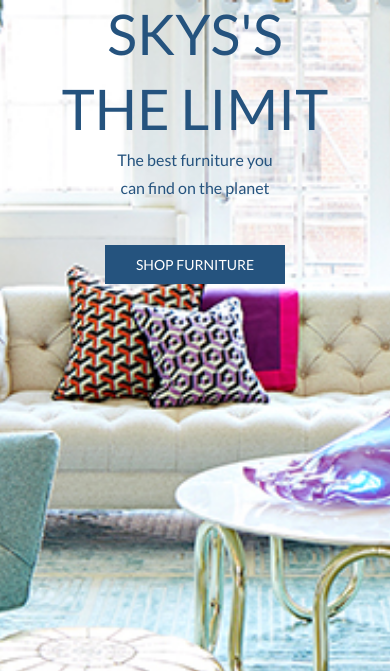
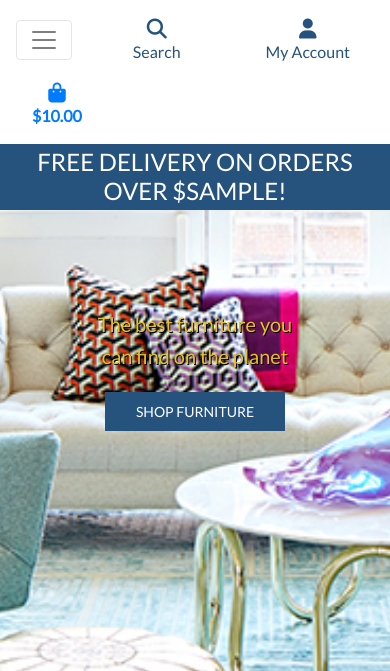
Before and after one commit to Code-Institute-Submissions/rpaulnarcis-milestone4_AugResub, a Django app: template home/templates/home/index.html in a window 390 px wide. Shown: the top 671 px of the page. Run offline with Django 3.2, Linux system fonts and the light colour scheme; the template is opened without the code that fills it: most values are stand-ins (such as "Sample title", 1, 10 or a date in 2020); some libraries are stand-ins or nearby versions.

Commit message:
Added mobile header and main navbar

```diff
--- a/home/templates/home/index.html
+++ b/home/templates/home/index.html
@@ -13,11 +13,11 @@
     <div class="container h-100">
         <div class="row h-100">
             <div class="col text-center ">
-                <h1 class="display-4 logo-font text-blue">SKYS's</h1>
+                <h1 class="display-4 logo-font text-blue">SKY'S</h1>
                 <h1 class="display-4 logo-font text-blue">THE LIMIT</h1>
-                <h6 class="text-blue">The best furniture you</h6>
-                <h6 class="text-blue">can find on the planet</h6>
-                <div class="my-5">
+                <h5 class="catch-phrase  mx-auto">The best furniture you</h5>
+                <h5 class=" mx-auto">can find on the planet</h5>
+                <div class="my-4">
                     <h4>
                         <a href="" class="shop-furniture-button btn btn-sm rounded-0 text-uppercase py-2 text-white">Shop Furniture</a>
                     </h4>
--- a/static/css/base.css
+++ b/static/css/base.css
@@ -9,6 +9,7 @@ body {
     color: #555;
     font-family: 'Lato';
 }
+
 
 /* from Bulma */
 .icon {
@@ -34,7 +35,7 @@ body {
 }
 
 .btn-blue {
-    background: rgb(55, 132, 204);
+    background: rgb(37, 83, 126);
     color: white;
 }
 
@@ -55,10 +56,24 @@ body {
 .text-white {
     color: white;
 }
+
+.catch-phrase {
+    margin-top:170px;
+}
+
+h5 {
+    text-shadow:  1px 1px 0px black;
+    color:rgb(231, 194, 27);
+
+}
+
 .border-blue {
     border: 1px solid rgb(37, 83, 126) !important;
 }
 
+.bg-blue {
+    background:rgb(37, 83, 126);
+}
 /* -------------------------------- Media Queries */
 
 /* Slightly larger container on xl screens */
@@ -79,6 +94,8 @@ body {
     }
 
     .header-container {
-        padding-top: 90px;
+        padding-top: 164px;
     }
+
+
 }
--- a/templates/base.html
+++ b/templates/base.html
@@ -47,7 +47,7 @@
             <div class="input-group w-100">
                 <input class="form-control border border-blue rounded-0" type="text" name="q" placeholder="Search our site">
                 <div class="input-group-append">
-                    <button class="form-control btn btn-black border border-blue rounded-0" type="submit">
+                    <button class="form-control btn btn-blue border border-blue rounded-0" type="submit">
                         <span class="icon">
                             <i class="fas fa-search"></i>
                         </span>
@@ -95,6 +95,21 @@
           </ul>
         </div>
       </div>
+      <div class="row bg-white">
+      <nav class="navbar navbar-expand-lg navbar-light w-100">
+        <button class="navbar-toggler" type="button" data-toggle="collapse" data-target="#main-nav"
+          aria-controls="main-nav" aria-expanded="false" aria-label="Toggle navigation">
+          <span class="navbar-toggler-icon"></span>
+        </button>
+        {% include 'includes/mobile-top-header.html' %}
+        {% include 'includes/main-nav.html' %}
+      </nav>
+      </div>
+      <div id="delivery-banner" class="row text-center">
+        <div class="col bg-blue text-white">
+            <h4 class="logo-font my-1">Free delivery on orders over ${{ free_shipping_threshold }}!</h4>
+        </div>
+    </div>
     </header>
 
     {% if messages %}
--- /dev/null
+++ b/templates/includes/main-nav.html
@@ -0,0 +1,49 @@
+<div class="collapse navbar-collapse" id="main-nav">
+    <ul class="navbar-nav w-auto mx-auto">
+        <li class="nav-item dropdown">
+            <a class="logo-font font-weight-bold nav-link text-blue mr-5" href="#" id="all-products-link" data-toggle="dropdown" aria-haspopup="true" aria-expanded="false">
+                All Products
+            </a>
+            <div class="dropdown-menu border-0" aria-labelledby="all-products-link">
+                <a href="" class="dropdown-item">By Price</a>
+                <a href="" class="dropdown-item ">By Rating</a>
+                <a href="" class="dropdown-item ">By Category</a>
+                <a href="" class="dropdown-item">All Products</a>
+            </div>
+        </li>
+
+        <li class="nav-item dropdown">
+            <a class="logo-font font-weight-bold nav-link text-blue mr-5" href="#" id="clothing-link" data-toggle="dropdown" aria-haspopup="true" aria-expanded="false">
+                Bed &amp; Bath
+            </a>
+            <div class="dropdown-menu border-0" aria-labelledby="clothing-link">
+                <a href="" class="dropdown-item">Bed</a>
+                <a href="" class="dropdown-item">Bath</a>
+                <a href="" class="dropdown-item">All Bed &amp; Bath</a>
+            </div>
+        </li>
+
+        <li class="nav-item dropdown">
+            <a class="logo-font font-weight-bold nav-link text-blue mr-5" href="#" id="homeware-link" data-toggle="dropdown" aria-haspopup="true" aria-expanded="false">
+                Kitchen &amp; Dining
+            </a>
+            <div class="dropdown-menu border-0" aria-labelledby="homeware-link">
+                <a href="" class="dropdown-item">Kitchen</a>
+                <a href="" class="dropdown-item">Dining</a>
+                <a href="" class="dropdown-item">All Kitchen &amp; Dining</a>
+            </div>
+        </li>
+
+        <li class="nav-item dropdown">
+            <a class="logo-font font-weight-bold nav-link text-blue" href="#" id="specials-link" data-toggle="dropdown" aria-haspopup="true" aria-expanded="false">
+                Special Offers
+            </a>
+            <div class="dropdown-menu border-0" aria-labelledby="specials-link">
+                <a href="" class="dropdown-item">New Arrivals</a>
+                <a href="" class="dropdown-item">Deals</a>
+                <a href="" class="dropdown-item">Clearance</a>
+                <a href="" class="dropdown-item">All Specials</a>
+            </div>
+        </li>
+    </ul>
+</div>
--- /dev/null
+++ b/templates/includes/mobile-top-header.html
@@ -0,0 +1,56 @@
+<li class="list-inline-item">
+    <a class="text-blue nav-link d-block d-lg-none" href="#" id="mobile-search" data-toggle="dropdown" aria-haspopup="true" aria-expanded="false">
+        <div class="text-center">
+            <div><i class="fas fa-search fa-lg"></i></div>
+            <p class="my-0">Search</p>
+        </div>
+    </a>
+    <div class="dropdown-menu border-0 w-100 p-3 rounded-0 my-0" aria-labelledby="mobile-search">
+        <form class="form" method="GET" action="">
+            <div class="input-group w-100">
+                <input class="form-control border border-blue rounded-0" type="text" name="q" placeholder="Search our site">
+                <div class="input-group-append">
+                    <button class="form-control form-control btn btn-blue border border-blue rounded-0" type="submit">
+                        <span class="icon">
+                            <i class="fas fa-search"></i>
+                        </span>
+                    </button>
+                </div>
+            </div>
+        </form>
+    </div>
+</li>
+<li class="list-inline-item dropdown">
+    <a class="text-blue nav-link d-block d-lg-none" href="#" id="user-options" data-toggle="dropdown" aria-haspopup="true" aria-expanded="false">
+        <div class="text-center">
+            <div><i class="fas fa-user fa-lg"></i></div>
+            <p class="my-0">My Account</p>
+        </div>
+    </a>
+    <div class="dropdown-menu border-0" aria-labelledby="user-options">
+        {% if request.user.is_authenticated %}
+            {% if request.user.is_superuser %}
+                <a href="{% url 'account_logout' %}" class="dropdown-item">Product Management</a>
+            {% endif %}
+            <a href="" class="dropdown-item">My Profile</a>
+            <a href="{% url 'account_logout' %}" class="dropdown-item">Logout</a>
+        {% else %}
+            <a href="{% url 'account_signup' %}" class="dropdown-item">Register</a>
+            <a href="{% url 'account_login' %}" class="dropdown-item">Login</a>
+        {% endif %}
+    </div>
+</li>
+<li class="list-inline-item">
+    <a class="{% if grand_total %}text-primary font-weight-bold{% else %}text-blue{% endif %} nav-link d-block d-lg-none" href="">
+        <div class="text-center">
+            <div><i class="fas fa-shopping-bag fa-lg"></i></div>
+            <p class="my-0">
+                {% if grand_total %}
+                    ${{ grand_total|floatformat:2 }}
+                {% else %}
+                    $0.00
+                {% endif %}
+            </p>
+        </div>
+    </a>
+</li>
```
